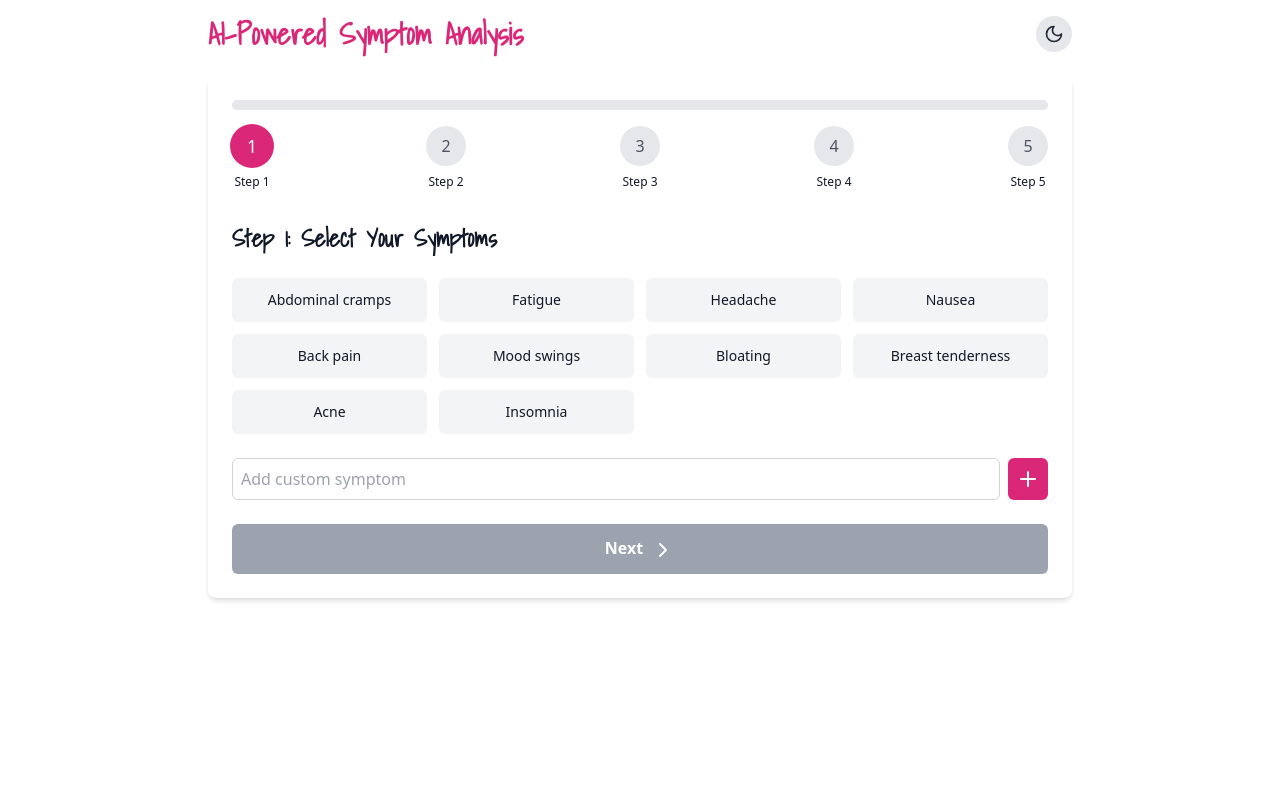
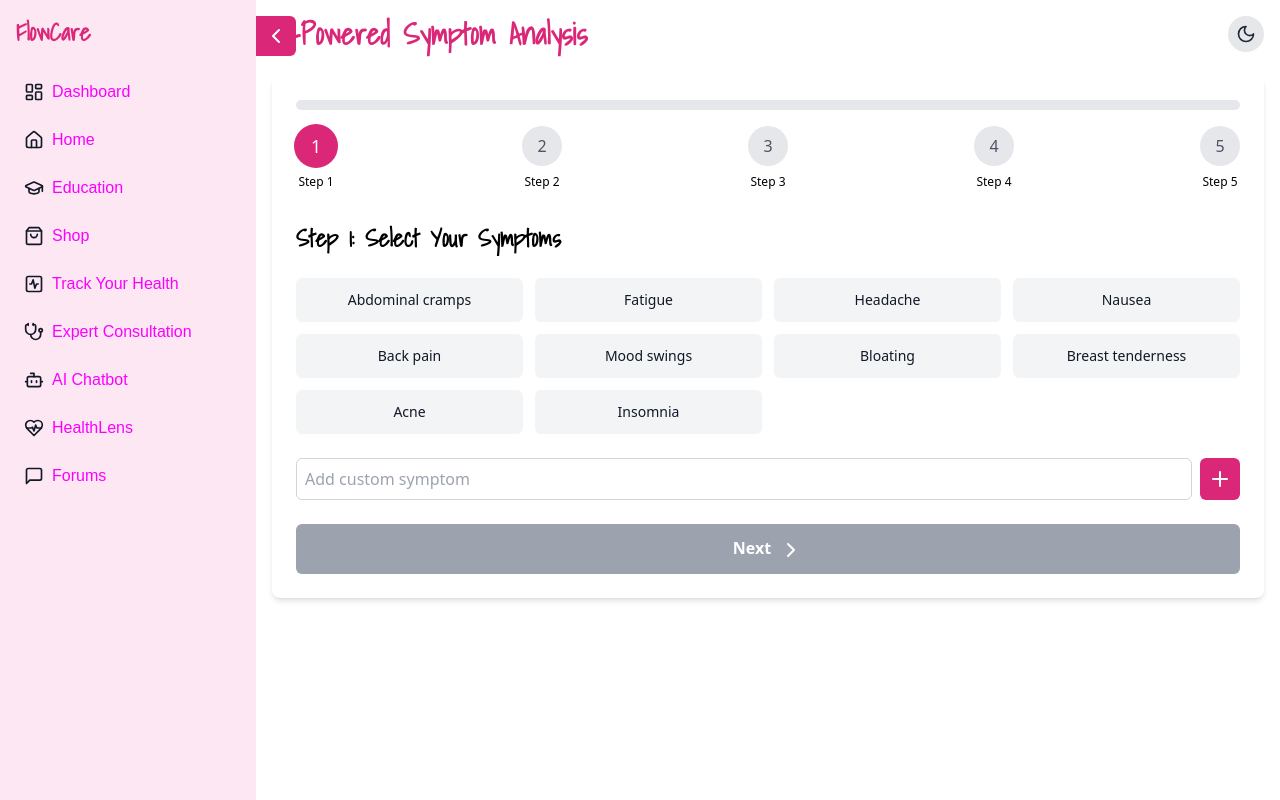
Before and after one commit to talhadevelopes/FlowCare2, a React (Vite) app in the folder Frontend/: page /symptomsanalyzer in a window 1280 px wide. Built offline with nearby package versions, Linux system fonts and the light colour scheme.

Commit message:
Improve symptom analysis component

```diff
--- a/Frontend/src/components/SymptomAnalysis.jsx
+++ b/Frontend/src/components/SymptomAnalysis.jsx
@@ -1,76 +1,133 @@
-import React, { useState, useEffect } from 'react';
-import { motion, AnimatePresence } from 'framer-motion';
-import { Activity, Brain, Users, ThumbsUp, AlertCircle, ChevronRight, Loader2, CheckCircle, Sun, Moon, ArrowLeft, Plus, Minus, Info } from 'lucide-react';
+import React, { useState, useEffect } from "react";
+import { useNavigate } from "react-router-dom";
+import { motion, AnimatePresence } from "framer-motion";
+import {
+  Activity,
+  Brain,
+  Users,
+  ThumbsUp,
+  AlertCircle,
+  ChevronRight,
+  Loader2,
+  CheckCircle,
+  Sun,
+  Moon,
+  ArrowLeft,
+  Plus,
+  Minus,
+  Info,
+  LayoutDashboard,
+  Home,
+  GraduationCap,
+  ShoppingBag,
+  ActivitySquare,
+  Stethoscope,
+  Bot,
+  HeartPulse,
+  MessageSquare,
+} from "lucide-react";
 
 const commonSymptoms = [
-  'Abdominal cramps', 'Fatigue', 'Headache', 'Nausea', 'Back pain',
-  'Mood swings', 'Bloating', 'Breast tenderness', 'Acne', 'Insomnia'
+  "Abdominal cramps",
+  "Fatigue",
+  "Headache",
+  "Nausea",
+  "Back pain",
+  "Mood swings",
+  "Bloating",
+  "Breast tenderness",
+  "Acne",
+  "Insomnia",
 ];
 
 const mockAiAnalysis = async () => {
-  await new Promise(resolve => setTimeout(resolve, 2000));
+  await new Promise((resolve) => setTimeout(resolve, 2000));
   return {
-    possibleCauses: ['Hormonal changes', 'Stress', 'Dietary factors'],
-    suggestions: ['Get plenty of rest', 'Stay hydrated', 'Consider speaking with a healthcare provider'],
+    possibleCauses: ["Hormonal changes", "Stress", "Dietary factors"],
+    suggestions: [
+      "Get plenty of rest",
+      "Stay hydrated",
+      "Consider speaking with a healthcare provider",
+    ],
     communityInsights: {
       similarExperiences: 75,
-      commonRelief: 'Warm compress and over-the-counter pain relievers',
-      percentageSeekingMedicalAttention: 30
-    }
+      commonRelief: "Warm compress and over-the-counter pain relievers",
+      percentageSeekingMedicalAttention: 30,
+    },
   };
 };
 
 export function SymptomAnalysis() {
+  const navigate = useNavigate();
   const [step, setStep] = useState(1);
   const [selectedSymptoms, setSelectedSymptoms] = useState([]);
-  const [customSymptom, setCustomSymptom] = useState('');
-  const [intensity, setIntensity] = useState('');
-  const [duration, setDuration] = useState('');
-  const [additionalInfo, setAdditionalInfo] = useState('');
+  const [customSymptom, setCustomSymptom] = useState("");
+  const [intensity, setIntensity] = useState("");
+  const [duration, setDuration] = useState("");
+  const [additionalInfo, setAdditionalInfo] = useState("");
+  const [sidebarVisible, setSidebarVisible] = useState(true);
   const [isAnalyzing, setIsAnalyzing] = useState(false);
   const [analysis, setAnalysis] = useState(null);
   const [darkMode, setDarkMode] = useState(() => {
-    if (typeof window !== 'undefined') {
-      return localStorage.getItem('darkMode') === 'true'
+    if (typeof window !== "undefined") {
+      return localStorage.getItem("darkMode") === "true";
     }
-    return false
+    return false;
   });
 
   useEffect(() => {
     if (darkMode) {
-      document.documentElement.classList.add('dark');
-      localStorage.setItem('darkMode', 'true');
+      document.documentElement.classList.add("dark");
+      localStorage.setItem("darkMode", "true");
     } else {
-      document.documentElement.classList.remove('dark');
-      localStorage.setItem('darkMode', 'false');
+      document.documentElement.classList.remove("dark");
+      localStorage.setItem("darkMode", "false");
     }
   }, [darkMode]);
 
   const toggleDarkMode = () => {
-    setDarkMode(prevMode => !prevMode);
+    setDarkMode((prevMode) => !prevMode);
   };
 
+  const SidebarLink = ({ icon, label, onClick, active = false }) => {
+    return (
+      <button
+        onClick={onClick}
+        className={`flex items-center space-x-2 w-full px-2 py-2 rounded-lg transition-colors ${
+          active
+            ? "bg-pink-200 dark:bg-pink-900 text-pink-800 dark:text-pink-200"
+            : "text-gray-900 dark:text-gray-300 hover:bg-pink-100 dark:hover:bg-gray-700"
+        }`}
+      >
+        {icon}
+        <span>{label}</span>
+      </button>
+    );
+  };
+  const toggleSidebar = () => {
+    setSidebarVisible(!sidebarVisible);
+  };
   const handleSymptomToggle = (symptom) => {
-    setSelectedSymptoms(prev =>
+    setSelectedSymptoms((prev) =>
       prev.includes(symptom)
-        ? prev.filter(s => s !== symptom)
+        ? prev.filter((s) => s !== symptom)
         : [...prev, symptom]
     );
   };
 
   const handleAddCustomSymptom = () => {
     if (customSymptom && !selectedSymptoms.includes(customSymptom)) {
-      setSelectedSymptoms(prev => [...prev, customSymptom]);
-      setCustomSymptom('');
+      setSelectedSymptoms((prev) => [...prev, customSymptom]);
+      setCustomSymptom("");
     }
   };
 
   const handleNext = () => {
-    setStep(prevStep => prevStep + 1);
+    setStep((prevStep) => prevStep + 1);
   };
 
   const handleBack = () => {
-    setStep(prevStep => prevStep - 1);
+    setStep((prevStep) => prevStep - 1);
   };
 
   const handleSubmit = async () => {
@@ -85,7 +142,10 @@ export function SymptomAnalysis() {
     const progress = ((step - 1) / 5) * 100;
     return (
       <div className="w-full bg-gray-200 rounded-full h-2.5 mb-4 dark:bg-gray-700">
-        <div className="bg-pink-600 h-2.5 rounded-full dark:bg-pink-500" style={{ width: `${progress}%` }}></div>
+        <div
+          className="bg-pink-600 h-2.5 rounded-full dark:bg-pink-500"
+          style={{ width: `${progress}%` }}
+        ></div>
       </div>
     );
   };
@@ -100,16 +160,18 @@ export function SymptomAnalysis() {
             exit={{ opacity: 0, x: -50 }}
             className="space-y-6"
           >
-            <h2 className="text-2xl font-semibold mb-4">Step 1: Select Your Symptoms</h2>
+            <h2 className="text-2xl font-semibold mb-4">
+              Step 1: Select Your Symptoms
+            </h2>
             <div className="grid grid-cols-2 sm:grid-cols-3 md:grid-cols-4 gap-3 mb-6">
-              {commonSymptoms.map(symptom => (
+              {commonSymptoms.map((symptom) => (
                 <motion.button
                   key={symptom}
                   onClick={() => handleSymptomToggle(symptom)}
                   className={`p-3 rounded-md text-sm transition-colors ${
                     selectedSymptoms.includes(symptom)
-                      ? 'bg-pink-600 text-white shadow-lg'
-                      : 'bg-gray-100 dark:bg-gray-700 text-gray-900 dark:text-gray-100 hover:bg-gray-200 dark:hover:bg-gray-600'
+                      ? "bg-pink-600 text-white shadow-lg"
+                      : "bg-gray-100 dark:bg-gray-700 text-gray-900 dark:text-gray-100 hover:bg-gray-200 dark:hover:bg-gray-600"
                   }`}
                   whileHover={{ scale: 1.05 }}
                   whileTap={{ scale: 0.95 }}
@@ -140,8 +202,8 @@ export function SymptomAnalysis() {
               disabled={selectedSymptoms.length === 0}
               className={`w-full py-3 rounded-md text-white font-semibold transition-colors ${
                 selectedSymptoms.length > 0
-                  ? 'bg-pink-600 hover:bg-pink-700'
-                  : 'bg-gray-400 cursor-not-allowed'
+                  ? "bg-pink-600 hover:bg-pink-700"
+                  : "bg-gray-400 cursor-not-allowed"
               }`}
               whileHover={selectedSymptoms.length > 0 ? { scale: 1.05 } : {}}
               whileTap={selectedSymptoms.length > 0 ? { scale: 0.95 } : {}}
@@ -159,16 +221,18 @@ export function SymptomAnalysis() {
             exit={{ opacity: 0, x: -50 }}
             className="space-y-6"
           >
-            <h2 className="text-2xl font-semibold mb-4">Step 2: Rate Symptom Intensity</h2>
+            <h2 className="text-2xl font-semibold mb-4">
+              Step 2: Rate Symptom Intensity
+            </h2>
             <div className="space-y-4 mb-6">
-              {['Mild', 'Moderate', 'Severe'].map((level) => (
+              {["Mild", "Moderate", "Severe"].map((level) => (
                 <motion.button
                   key={level}
                   onClick={() => setIntensity(level)}
                   className={`w-full p-4 rounded-md text-sm transition-colors ${
                     intensity === level
-                      ? 'bg-pink-600 text-white shadow-lg'
-                      : 'bg-gray-100 dark:bg-gray-700 text-gray-900 dark:text-gray-100 hover:bg-gray-200 dark:hover:bg-gray-600'
+                      ? "bg-pink-600 text-white shadow-lg"
+                      : "bg-gray-100 dark:bg-gray-700 text-gray-900 dark:text-gray-100 hover:bg-gray-200 dark:hover:bg-gray-600"
                   }`}
                   whileHover={{ scale: 1.05 }}
                   whileTap={{ scale: 0.95 }}
@@ -192,8 +256,8 @@ export function SymptomAnalysis() {
                 disabled={!intensity}
                 className={`py-3 px-6 rounded-md text-white font-semibold transition-colors ${
                   intensity
-                    ? 'bg-pink-600 hover:bg-pink-700'
-                    : 'bg-gray-400 cursor-not-allowed'
+                    ? "bg-pink-600 hover:bg-pink-700"
+                    : "bg-gray-400 cursor-not-allowed"
                 }`}
                 whileHover={intensity ? { scale: 1.05 } : {}}
                 whileTap={intensity ? { scale: 0.95 } : {}}
@@ -212,16 +276,23 @@ export function SymptomAnalysis() {
             exit={{ opacity: 0, x: -50 }}
             className="space-y-6"
           >
-            <h2 className="text-2xl font-semibold mb-4">Step 3: Symptom Duration</h2>
+            <h2 className="text-2xl font-semibold mb-4">
+              Step 3: Symptom Duration
+            </h2>
             <div className="space-y-4 mb-6">
-              {['Less than a day', '1-3 days', '4-7 days', 'More than a week'].map((period) => (
+              {[
+                "Less than a day",
+                "1-3 days",
+                "4-7 days",
+                "More than a week",
+              ].map((period) => (
                 <motion.button
                   key={period}
                   onClick={() => setDuration(period)}
                   className={`w-full p-4 rounded-md text-sm transition-colors ${
                     duration === period
-                      ? 'bg-pink-600 text-white shadow-lg'
-                      : 'bg-gray-100 dark:bg-gray-700 text-gray-900 dark:text-gray-100 hover:bg-gray-200 dark:hover:bg-gray-600'
+                      ? "bg-pink-600 text-white shadow-lg"
+                      : "bg-gray-100 dark:bg-gray-700 text-gray-900 dark:text-gray-100 hover:bg-gray-200 dark:hover:bg-gray-600"
                   }`}
                   whileHover={{ scale: 1.05 }}
                   whileTap={{ scale: 0.95 }}
@@ -245,8 +316,8 @@ export function SymptomAnalysis() {
                 disabled={!duration}
                 className={`py-3 px-6 rounded-md text-white font-semibold transition-colors ${
                   duration
-                    ? 'bg-pink-600 hover:bg-pink-700'
-                    : 'bg-gray-400 cursor-not-allowed'
+                    ? "bg-pink-600 hover:bg-pink-700"
+                    : "bg-gray-400 cursor-not-allowed"
                 }`}
                 whileHover={duration ? { scale: 1.05 } : {}}
                 whileTap={duration ? { scale: 0.95 } : {}}
@@ -265,7 +336,9 @@ export function SymptomAnalysis() {
             exit={{ opacity: 0, x: -50 }}
             className="space-y-6"
           >
-            <h2 className="text-2xl font-semibold mb-4">Step 4: Additional Information</h2>
+            <h2 className="text-2xl font-semibold mb-4">
+              Step 4: Additional Information
+            </h2>
             <textarea
               value={additionalInfo}
               onChange={(e) => setAdditionalInfo(e.target.value)}
@@ -303,7 +376,9 @@ export function SymptomAnalysis() {
             exit={{ opacity: 0, x: -50 }}
             className="space-y-6"
           >
-            <h2 className="text-2xl font-semibold mb-4">Step 5: Review and Submit</h2>
+            <h2 className="text-2xl font-semibold mb-4">
+              Step 5: Review and Submit
+            </h2>
             <div className="bg-gray-100 dark:bg-gray-700 p-4 rounded-md">
               <h3 className="font-semibold mb-2">Selected Symptoms:</h3>
               <ul className="list-disc pl-5 mb-4">
@@ -311,11 +386,17 @@ export function SymptomAnalysis() {
                   <li key={index}>{symptom}</li>
                 ))}
               </ul>
-              <p><strong>Intensity:</strong> {intensity}</p>
-              <p><strong>Duration:</strong> {duration}</p>
+              <p>
+                <strong>Intensity:</strong> {intensity}
+              </p>
+              <p>
+                <strong>Duration:</strong> {duration}
+              </p>
               {additionalInfo && (
                 <>
-                  <h3 className="font-semibold mt-4 mb-2">Additional Information:</h3>
+                  <h3 className="font-semibold mt-4 mb-2">
+                    Additional Information:
+                  </h3>
                   <p>{additionalInfo}</p>
                 </>
               )}
@@ -399,13 +480,28 @@ export function SymptomAnalysis() {
                 <div className="bg-pink-50 dark:bg-pink-900 rounded-lg p-4 space-y-2">
                   <p className="flex items-center">
                     <ThumbsUp className="mr-2 text-green-500" />
-                    <span className="font-semibold">{analysis.communityInsights.similarExperiences}%</span> of users reported similar symptoms
+                    <span className="font-semibold">
+                      {analysis.communityInsights.similarExperiences}%
+                    </span>{" "}
+                    of users reported similar symptoms
                   </p>
                   <p className="flex items-center">
                     <AlertCircle className="mr-2 text-yellow-500" />
-                    <span className="font-semibold">{analysis.communityInsights.percentageSeekingMedicalAttention}%</span> of users with these symptoms sought medical attention
+                    <span className="font-semibold">
+                      {
+                        analysis.communityInsights
+                          .percentageSeekingMedicalAttention
+                      }
+                      %
+                    </span>{" "}
+                    of users with these symptoms sought medical attention
                   </p>
-                  <p>Common relief method: <span className="font-semibold">{analysis.communityInsights.commonRelief}</span></p>
+                  <p>
+                    Common relief method:{" "}
+                    <span className="font-semibold">
+                      {analysis.communityInsights.commonRelief}
+                    </span>
+                  </p>
                 </div>
               </motion.div>
             </div>
@@ -415,15 +511,17 @@ export function SymptomAnalysis() {
               transition={{ delay: 0.8 }}
               className="text-sm text-gray-500 dark:text-gray-400 bg-yellow-50 dark:bg-yellow-900 border-l-4 border-yellow-500 p-4 rounded"
             >
-              Remember: This analysis is not a substitute for professional medical advice. If symptoms persist or worsen, please consult a healthcare provider.
+              Remember: This analysis is not a substitute for professional
+              medical advice. If symptoms persist or worsen, please consult a
+              healthcare provider.
             </motion.p>
             <motion.button
               onClick={() => {
                 setStep(1);
                 setSelectedSymptoms([]);
-                setIntensity('');
-                setDuration('');
-                setAdditionalInfo('');
+                setIntensity("");
+                setDuration("");
+                setAdditionalInfo("");
                 setAnalysis(null);
               }}
               className="w-full py-3 px-6 mt-4 rounded-md text-white font-semibold bg-pink-600 hover:bg-pink-700 transition-colors"
@@ -440,9 +538,97 @@ export function SymptomAnalysis() {
   };
 
   return (
-    <div className={`max-w-4xl mx-auto p-4 space-y-6 text-gray-900 dark:text-gray-100 ${darkMode ? 'dark' : ''}`}>
+    <div className={`flex h-screen ${darkMode ? "dark" : ""}`}>
+      {/* Sidebar */}
+      <aside
+        className={`bg-pink-100 dark:bg-gray-800 fixed min-h-screen  transition-all duration-300 ease-in-out ${
+          sidebarVisible ? "w-64" : "w-0"
+        }`}
+        style={{
+          zIndex: 40,
+          overflow: sidebarVisible ? "visible" : "hidden",
+        }}
+      >
+        <div className="px-4 py-4 flex flex-col space-y-2">
+          <h1 className="text-2xl font-bold text-pink-600 dark:text-pink-400 mb-4">
+            FlowCare
+          </h1>
+          <SidebarLink
+            icon={<LayoutDashboard size={20} />}
+            label="Dashboard"
+            onClick={() => navigate("/dashboard")}
+          />
+          <SidebarLink
+            icon={<Home size={20} />}
+            label="Home"
+            onClick={() => navigate("/")}
+          />
+          <SidebarLink
+            icon={<GraduationCap size={20} />}
+            label="Education"
+            onClick={() => navigate("/blogs")}
+          />
+          <SidebarLink
+            icon={<ShoppingBag size={20} />}
+            label="Shop"
+            onClick={() => navigate("/Ecom")}
+          />
+          <SidebarLink
+            icon={<ActivitySquare size={20} />}
+            label="Track Your Health"
+            onClick={() => navigate("/tracker")}
+          />
+          <SidebarLink
+            icon={<Stethoscope size={20} />}
+            label="Expert Consultation"
+            onClick={() => navigate("/consultations")}
+          />
+          <SidebarLink
+            icon={<Bot size={20} />}
+            label="AI Chatbot"
+            onClick={() => navigate("/ChatBot")}
+          />
+          <SidebarLink
+            icon={<HeartPulse size={20} />}
+            label="HealthLens"
+            onClick={() => navigate("/symptomsanalyzer")}
+          />
+          <SidebarLink
+            icon={<MessageSquare size={20} />}
+            label="Forums"
+            onClick={() => navigate("/forums")}
+          />
+        </div>
+      </aside>
+
+      {/* Sidebar Toggle Button */}
+      <button
+        onClick={toggleSidebar}
+        className={`fixed top-4 z-10 p-2 bg-pink-600 text-white rounded-r-md transition-all duration-300 ease-in-out focus:outline-none ${
+          sidebarVisible ? "left-64" : "left-0"
+        }`}
+        aria-label={sidebarVisible ? "Hide sidebar" : "Show sidebar"}
+      >
+        <ChevronRight
+          size={24}
+          className={`transition-transform duration-300 ${
+            sidebarVisible ? "rotate-180" : "rotate-0"
+          }`}
+        />
+      </button>
+
+      {/* Main Content */}
+      <div
+        className={`transition-all duration-300 ease-in-out ${
+          sidebarVisible ? "ml-64" : "ml-0"
+        } flex-1 dark:bg-gray-900`}
+      >
+        <div className="max-w-screen-xl mx-auto p-4 space-y-6  dark:text-gray-100">
+          {/* Header */}
           <div className="flex justify-between items-center">
-        <h1 className="text-3xl font-bold text-pink-600 dark:text-pink-400">AI-Powered Symptom Analysis</h1>
+            <h1 className="text-3xl font-bold text-pink-600 dark:text-pink-400">
+              AI-Powered Symptom Analysis
+            </h1>
             <motion.button
               onClick={toggleDarkMode}
               className="p-2 rounded-full bg-gray-200 dark:bg-gray-700 text-gray-800 dark:text-gray-200"
@@ -459,11 +645,13 @@ export function SymptomAnalysis() {
                 <div key={stepNumber} className="flex flex-col items-center">
                   <motion.div
                     className={`w-10 h-10 rounded-full flex items-center justify-center ${
-                  step >= stepNumber ? 'bg-pink-600 text-white' : 'bg-gray-200 text-gray-600'
+                      step >= stepNumber
+                        ? "bg-pink-600 text-white"
+                        : "bg-gray-200 text-gray-600"
                     }`}
                     animate={{
                       scale: step === stepNumber ? 1.1 : 1,
-                  transition: { duration: 0.3 }
+                      transition: { duration: 0.3 },
                     }}
                   >
                     {step > stepNumber ? <CheckCircle size={20} /> : stepNumber}
@@ -472,9 +660,9 @@ export function SymptomAnalysis() {
                 </div>
               ))}
             </div>
-        <AnimatePresence mode="wait">
-          {renderStep()}
-        </AnimatePresence>
+            <AnimatePresence mode="wait">{renderStep()}</AnimatePresence>
+          </div>
+        </div>
       </div>
     </div>
   );
```
Lines whose indentation alone changed are shown as unchanged.
